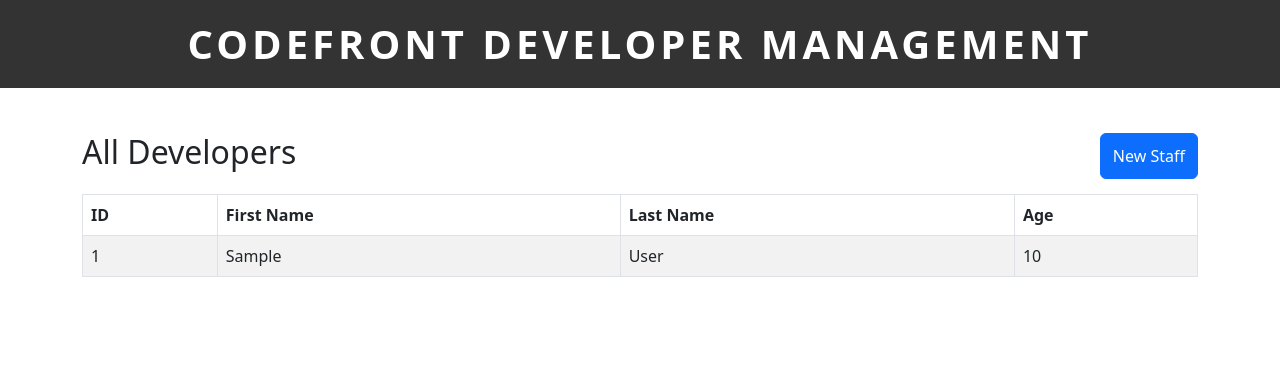
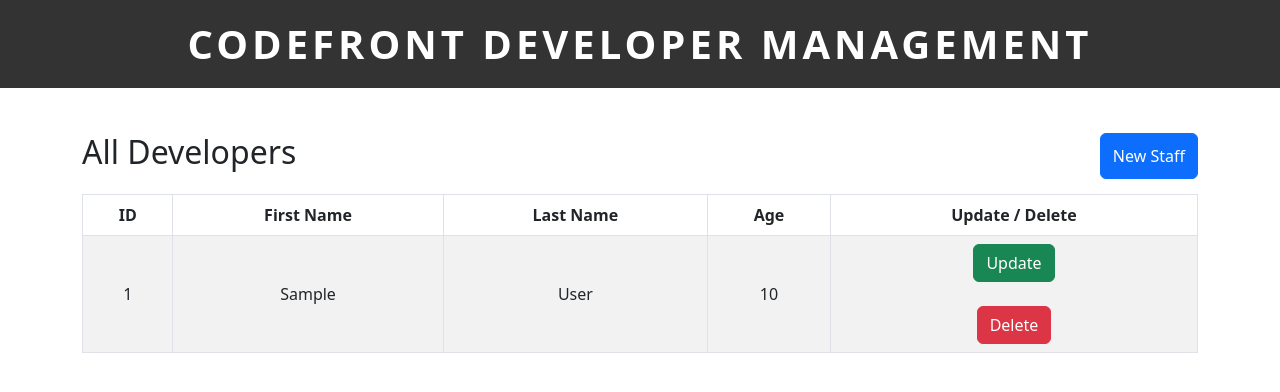
Before and after one commit to Kanyorok/CodeFrontUsers, a PHP site: page / in a window 1280 px wide. Shown: the top 392 px of the page. Run offline with PHP 8.4, Linux system fonts and the light colour scheme; tables that the repository leaves empty or names only in its code hold one stand-in row (values such as "Sample post").

Commit message:
Add the delete and update pages as well as navigation pages

```diff
--- a/index.php
+++ b/index.php
@@ -11,12 +11,13 @@
     New Staff
   </button>
 </div>
-<table class="table table-hover table-bordered table-striped">
+<table class="tablecenterCSS table table-hover table-bordered table-striped">
   <thead>
     <th>ID</th>
     <th>First Name</th>
     <th>Last Name</th>
     <th>Age</th>
+    <th>Update / Delete</th>
   </thead>
   <tbody>
     <?php
@@ -28,11 +29,17 @@
                     } else {
                         while($row = mysqli_fetch_assoc($result)){
                             ?>
-    <tr>
-      <td><?php echo $row['id']?></td>
-      <td><?php echo $row['first_name']?></td>
-      <td><?php echo $row['last_name']?></td>
-      <td><?php echo $row['age']?></td>
+    <tr class="flex justify-content-center">
+      <td class="flex justify-content-center align-middle"><?php echo $row['id']?></td>
+      <td class="align-middle"><?php echo $row['first_name']?></td>
+      <td class="align-middle"><?php echo $row['last_name']?></td>
+      <td class="align-middle"><?php echo $row['age']?></td>
+      <td class="align-middle">
+        <a href="update_page.php?id=<?php echo $row['id']?>" class="btn btn-success">Update</a>
+        <br/>
+        <br/>
+        <a href="delete.php?id=<?php echo $row['id']?>" class="btn btn-danger">Delete</a>
+      </td>
     </tr>
     <?php
                         }
--- a/style/style.css
+++ b/style/style.css
@@ -26,3 +26,11 @@ h6{
     border-radius: 12px;
     text-align: center;
 }
+
+.tablecenterCSS td{
+	text-align:center;
+}
+
+.tablecenterCSS th{
+	text-align:center;
+}
```
Also changed, not shown: delete.php (added), update_page.php (added).
